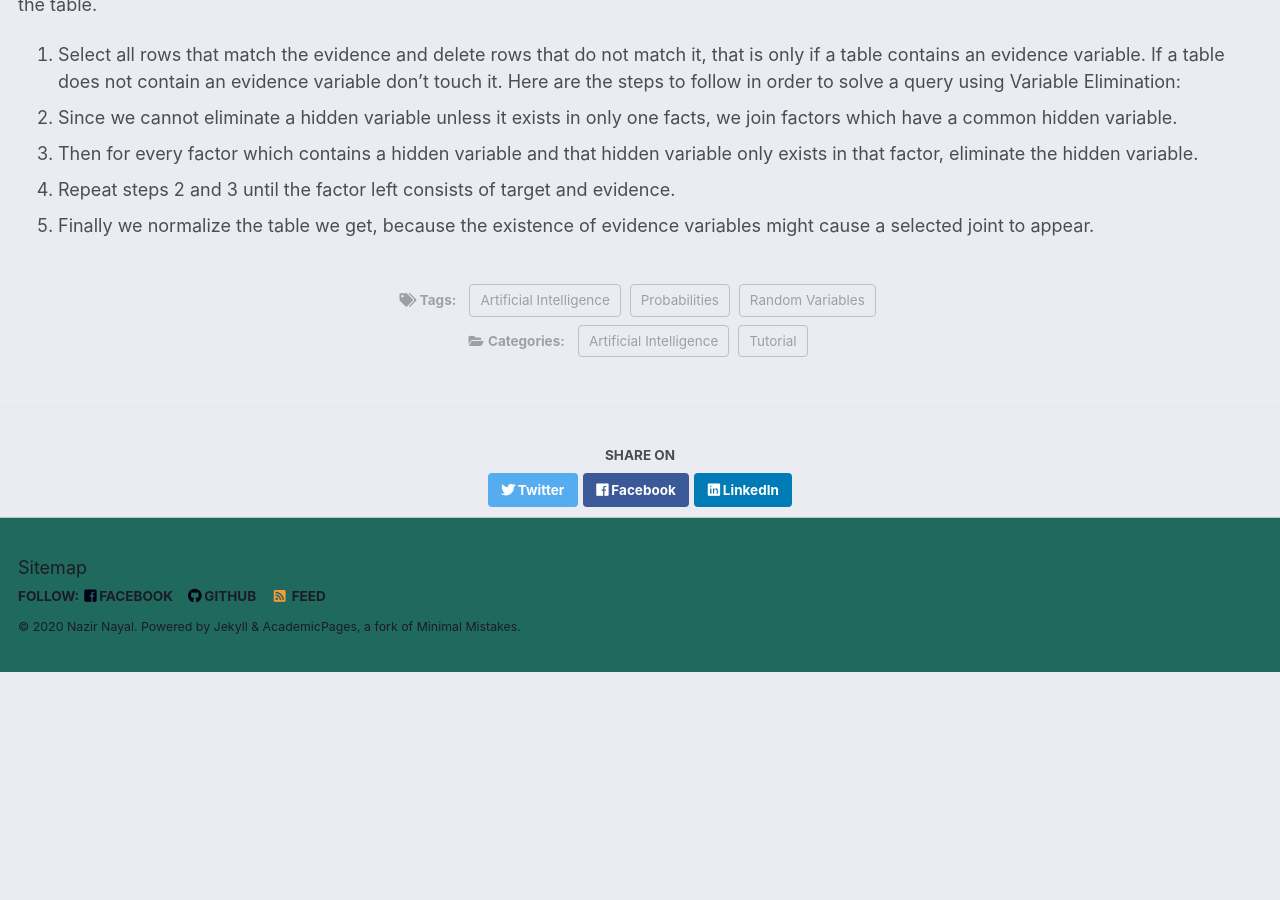
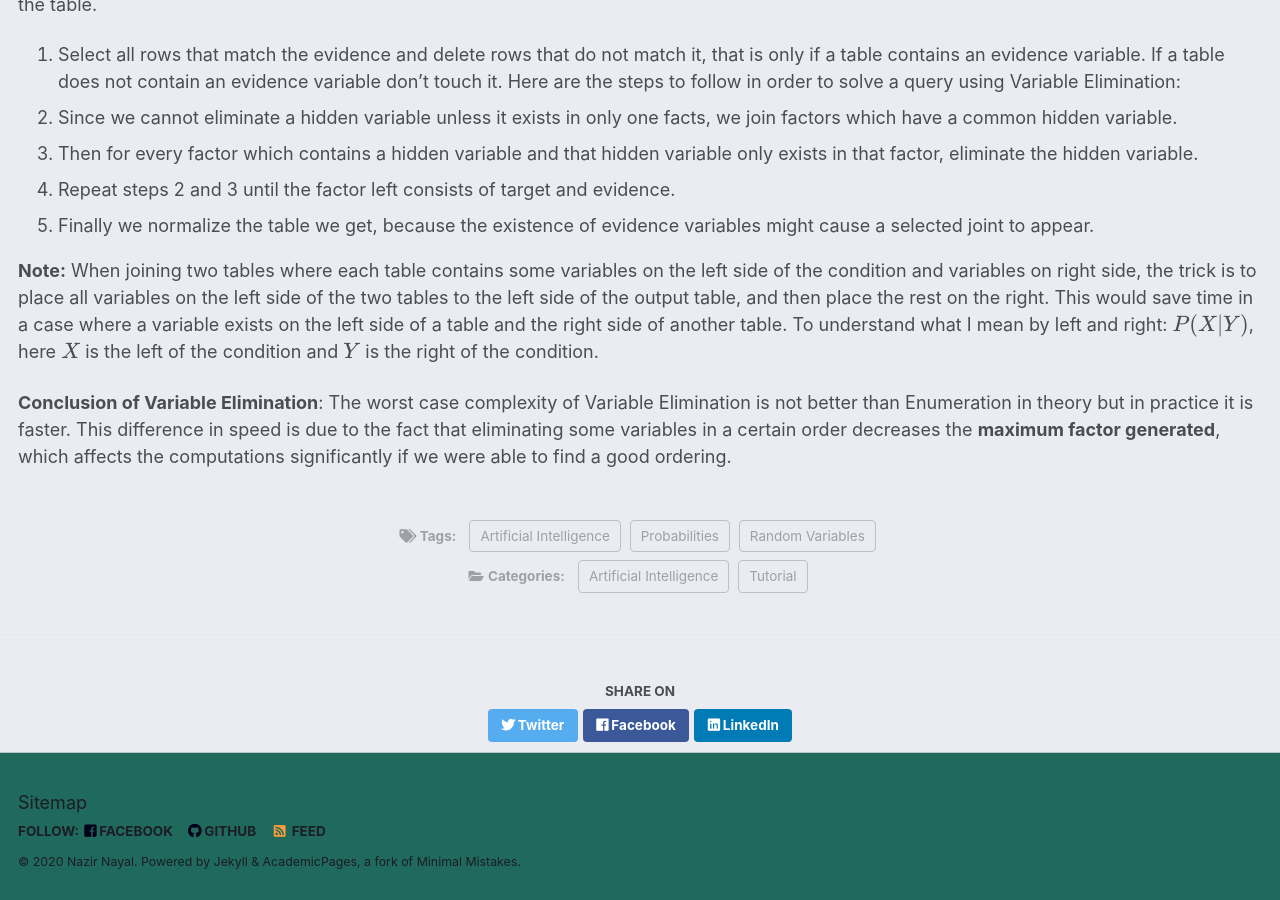
Before and after one commit to NazirNayal8/nazirnayal.github.io, a Jekyll site: the page built from _blog/bayesian_networks.md, in a window 1280 px wide and 900 px high, scrolled down 6403 px. Built offline with Jekyll 4.4.1, drawn with Linux system fonts in a browser that asks for light colours; formulas are drawn with MathJax 3; before the commit the page ends 7075 px from its top, so only the background shows below that.

Commit message:
finalize VE

```diff
--- a/_blog/bayesian_networks.md
+++ b/_blog/bayesian_networks.md
@@ -171,3 +171,8 @@ Here are the steps to follow in order to solve a query using Variable Eliminatio
 3. Then for every factor which contains a hidden variable and that hidden variable only exists in that factor, eliminate the hidden variable.
 4. Repeat steps 2 and 3 until the factor left consists of target and evidence.
 5. Finally we normalize the table we get, because the existence of evidence variables might cause a selected joint to appear.
+
+**Note:** When joining two tables where each table contains some variables on the left side of the condition and variables on right side, the trick is to place all variables on the left side of the two tables to the left side of the output table, and then place the rest on the right. This would save time in a case where a variable exists on the left side of a table and the right side of another table. To understand what I mean by left and right: $P(X\|Y)$, here $X$ is the left of the condition and $Y$ is the right of the condition.
+
+
+**Conclusion of Variable Elimination**: The worst case complexity of Variable Elimination is not better than Enumeration in theory but in practice it is faster. This difference in speed is due to the fact that eliminating some variables in a certain order decreases the **maximum factor generated**, which affects the computations significantly if we were able to find a good ordering.
```
